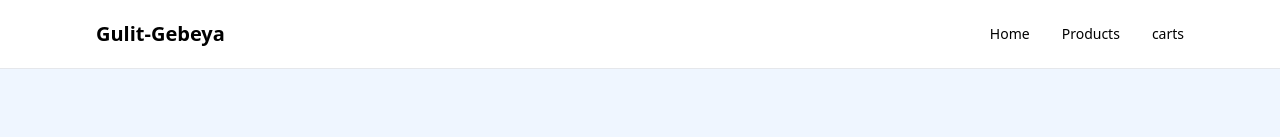
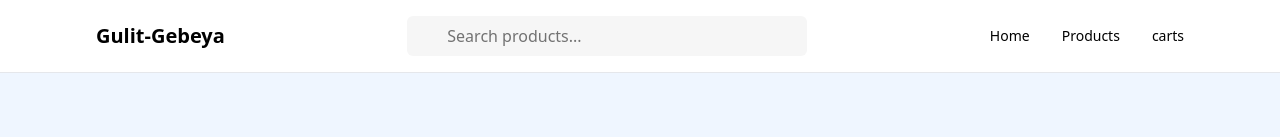
Before and after one commit to kaleabd/nextjs-test, a Next.js app: page / in a window 1280 px wide. Shown: the top 137 px of the page. Built offline with nearby package versions, Linux system fonts and the light colour scheme; no server answers.

Commit message:
added search filter

```diff
--- a/src/components/layouts/header/header.tsx
+++ b/src/components/layouts/header/header.tsx
@@ -1,11 +1,24 @@
 import React, { useState } from "react";
 import Logo from "./logo";
 import Navigation from "./navigation";
+import { useSelector, useDispatch } from "react-redux";
+import { setSearchValue } from "../../redux/slices/navbarSlice";
+import { useRouter } from "next/router";
 
 const Header = () => {
-  // let clicked = "clicked";
-  // const [classes, setClasses] = useState<string>("clicked")
   const [mobileMenuIsOpen, setMobileMenuIsOpen] = useState<boolean>(false);
+  const searchValue = useSelector((state: any) => state.navbar.searchValue);
+  const dispatch = useDispatch();
+  const router = useRouter();
+
+  const handleSearchChange = (event: any) => {
+    const newValue = event.target.value;
+    dispatch(setSearchValue(newValue));
+  };
+
+  const handleSearchClick = () => {
+    router.push("/products");
+  };
 
   return (
     <>
@@ -15,7 +28,16 @@ const Header = () => {
             <div className="flex-none z-10	">
               <Logo />
             </div>
-
+            <div className=" flex items-center text-md ">
+              <input
+                type="text"
+                value={searchValue}
+                className="w-[85%] md:w-[400px] rounded-md pl-10 py-[.5rem] outline-none bg-[#F6F6F6] placeholder-[#727272]"
+                placeholder="Search products..."
+                onClick={handleSearchClick}
+                onChange={handleSearchChange}
+              />
+            </div>
             <div
               className="flex-none  gap-4 lg:hidden"
               onClick={() => setMobileMenuIsOpen(!mobileMenuIsOpen)}
--- /dev/null
+++ b/src/components/redux/slices/navbarSlice.tsx
@@ -0,0 +1,23 @@
+import { createSlice, PayloadAction } from "@reduxjs/toolkit";
+
+interface NavbarState {
+  searchValue: string;
+}
+
+const initialState: NavbarState = {
+  searchValue: "",
+};
+
+const navbarSlice = createSlice({
+  name: "navbar",
+  initialState,
+  reducers: {
+    setSearchValue: (state, action: PayloadAction<string>) => {
+      state.searchValue = action.payload;
+    },
+  },
+});
+
+export const { setSearchValue } = navbarSlice.actions;
+
+export default navbarSlice.reducer;
--- a/src/components/redux/store.ts
+++ b/src/components/redux/store.ts
@@ -1,11 +1,13 @@
 import { configureStore } from "@reduxjs/toolkit";
 import productReducer from "./slices/productSlices";
 import cartReducer from "./slices/cartSlice";
+import navbarReducer from "./slices/navbarSlice";
 
 export const store = configureStore({
   reducer: {
     products: productReducer,
     cart: cartReducer,
+    navbar: navbarReducer,
   },
 });
 
--- a/src/pages/products.tsx
+++ b/src/pages/products.tsx
@@ -11,7 +11,9 @@ const Products = () => {
   const { products, loading } = useSelector(
     (state: RootState) => state.products
   );
-
+  const searchValue = useSelector(
+    (state: RootState) => state.navbar.searchValue
+  );
   const dispatch = useDispatch<AppDispatch>();
 
   useEffect(() => {
@@ -25,13 +27,18 @@ const Products = () => {
   }, [dispatch]);
 
   const productArray = Object.values(products);
+
+  const filteredProducts = productArray.filter((product) =>
+    product.title.toLowerCase().includes(searchValue.toLowerCase())
+  );
+  const finalProduct = searchValue ? filteredProducts : productArray;
   return (
     <div>
       {loading ? (
         <h2>Loading...</h2>
       ) : (
         <div className="grid grid-cols-1 md:grid-cols-4    ">
-          {productArray.map((product: any) => (
+          {finalProduct.map((product: any) => (
             <ProductCard key={product.id} product={product} />
           ))}
         </div>
```
